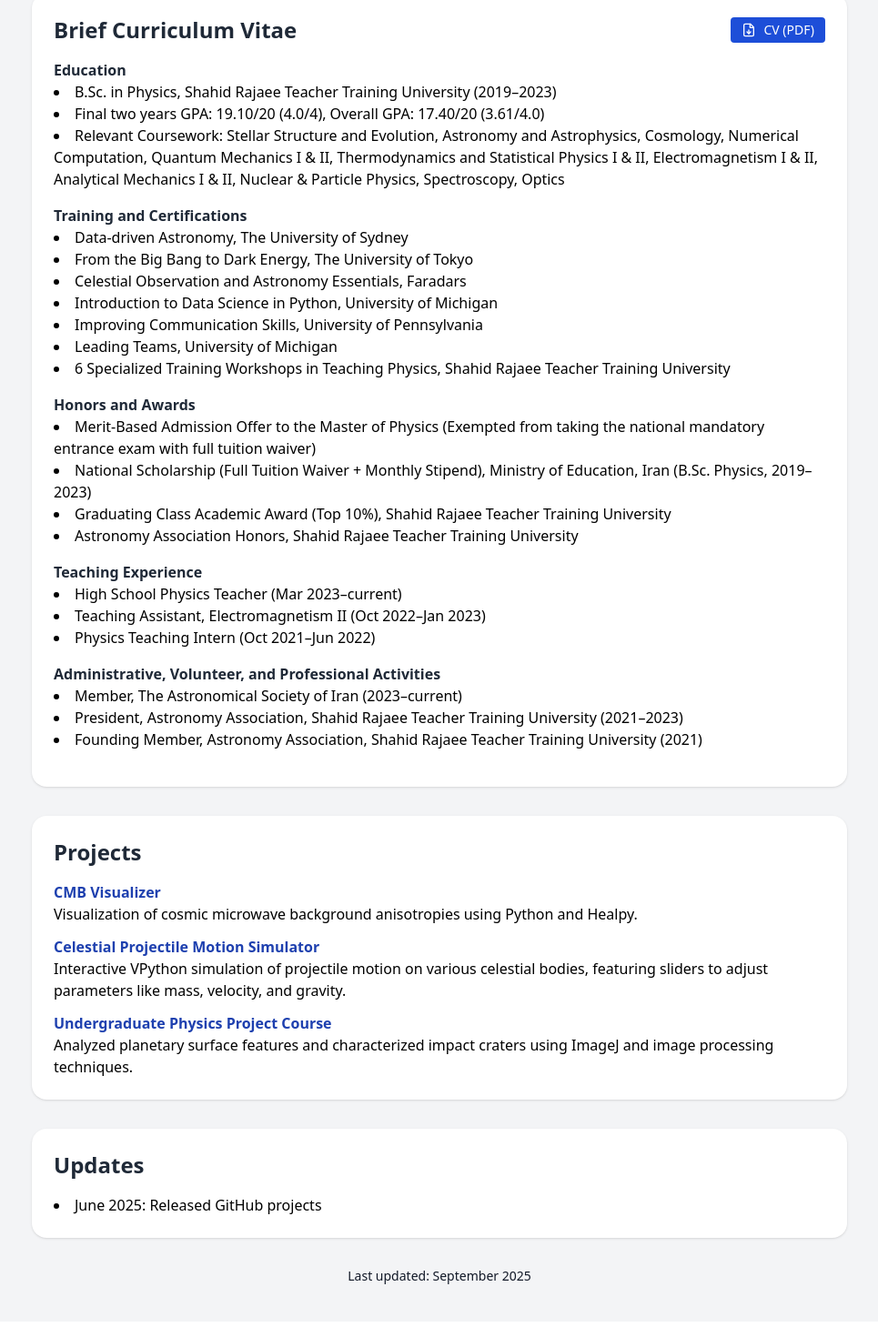
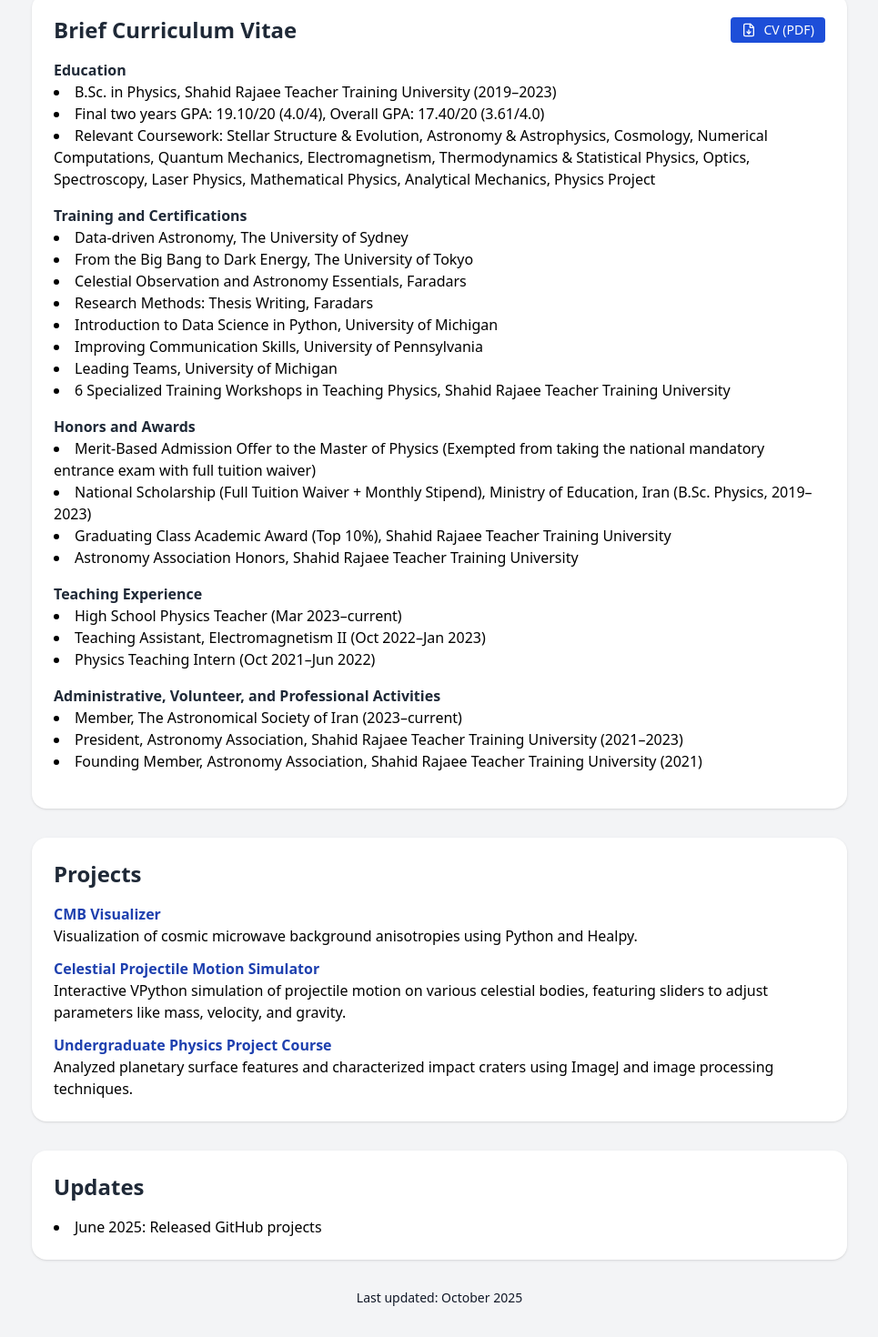
Before and after one commit to SaharDordaei/SaharDordaei.github.io, a React (Vite) app: page / in a window 1280 px wide. Shown: the part 528-1998 px from the top of the page at 91% size, without its empty margins (157-1122 px from the left). Built offline with nearby package versions, Linux system fonts and the light colour scheme.

Commit message:
Update Home.jsx'

```diff
--- a/src/Home.jsx
+++ b/src/Home.jsx
@@ -53,7 +53,7 @@ export default function Home() {
               <ul className="list-disc list-inside text-black">
                 <li>B.Sc. in Physics, Shahid Rajaee Teacher Training University (2019–2023)</li>
                 <li>Final two years GPA: 19.10/20 (4.0/4), Overall GPA: 17.40/20 (3.61/4.0)</li>
-                <li>Relevant Coursework: Stellar Structure and Evolution, Astronomy and Astrophysics, Cosmology, Numerical Computation, Quantum Mechanics I & II, Thermodynamics and Statistical Physics I & II, Electromagnetism I & II, Analytical Mechanics I & II, Nuclear & Particle Physics, Spectroscopy, Optics</li>
+                <li>Relevant Coursework: Stellar Structure & Evolution, Astronomy & Astrophysics, Cosmology, Numerical Computations, Quantum Mechanics, Electromagnetism, Thermodynamics & Statistical Physics, Optics, Spectroscopy, Laser Physics, Mathematical Physics, Analytical Mechanics, Physics Project</li>
               </ul>
             </div>
 
@@ -63,6 +63,7 @@ export default function Home() {
                 <li><a href="https://coursera.org/verify/T64VLFKNACC6" target="_blank" rel="noopener noreferrer" className="text-black hover:underline">Data-driven Astronomy, The University of Sydney</a></li>
 				<li><a href="https://coursera.org/verify/PVQ6MRLDAXBU" target="_blank" rel="noopener noreferrer" className="text-black hover:underline">From the Big Bang to Dark Energy, The University of Tokyo</a></li>
                 <li><a href="https://faradars.org/verify/E2CFE1C0" target="_blank" rel="noopener noreferrer" className="text-black hover:underline">Celestial Observation and Astronomy Essentials, Faradars</a></li>
+				<li><a href="https://faradars.org/verify/9DB90D43" target="_blank" rel="noopener noreferrer" className="text-black hover:underline">Research Methods: Thesis Writing, Faradars</a></li>
                 <li><a href="https://coursera.org/verify/BLVCVXQJY7AH" target="_blank" rel="noopener noreferrer" className="text-black hover:underline">Introduction to Data Science in Python, University of Michigan</a></li>
                 <li><a href="https://coursera.org/verify/UBUJJJBUP7TH" target="_blank" rel="noopener noreferrer" className="text-black hover:underline">Improving Communication Skills, University of Pennsylvania</a></li>
                 <li><a href="https://coursera.org/verify/XPLP8GBGD3BY" target="_blank" rel="noopener noreferrer" className="text-black hover:underline">Leading Teams, University of Michigan</a></li>
@@ -113,7 +114,7 @@ export default function Home() {
 
         {/* === FOOTER === */}
         <div className="text-center text-sm text-gray-900 mt-8">
-          Last updated: September 2025
+          Last updated: October 2025
         </div>
       </main>
     </>
```
